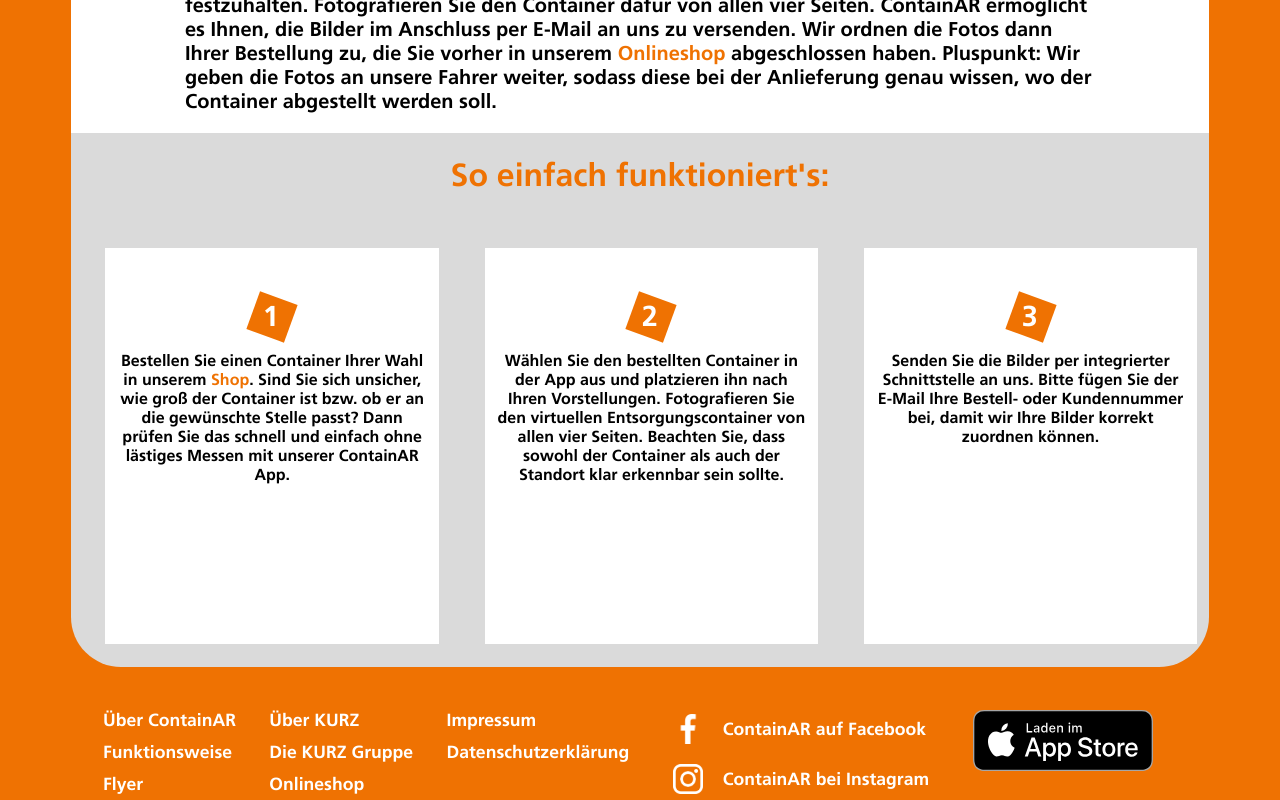
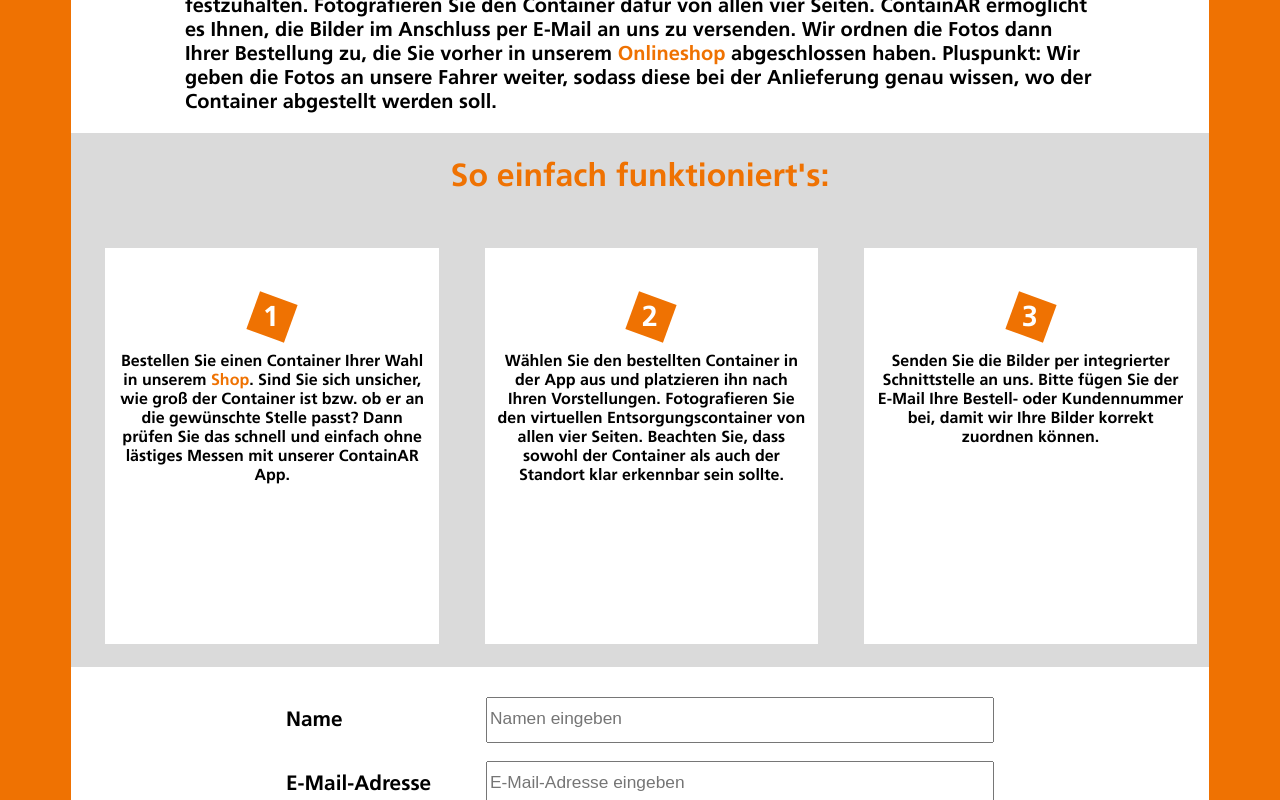
Before and after one commit to ContainAR/containar-website, a Vue app: page /#/ in a window 1280 px wide. Shown: the part 2200-3000 px from the top of the page. Built offline with nearby package versions, Linux system fonts and the light colour scheme.

Commit message:
now with forumlar

```diff
--- a/src/components/Contact.vue
+++ b/src/components/Contact.vue
@@ -120,7 +120,7 @@
 
 section {
 
-    /* border-radius: 0px 0px 50px 50px; */
+    border-radius: 0px 0px 50px 50px;
     font-family: "Frutiger_65_Bold";
     font-size: 1.3em;
     background-color: white;
--- a/src/components/LandingPage.vue
+++ b/src/components/LandingPage.vue
@@ -48,7 +48,7 @@
     link_image="img_send-images"
   ></info-right>
   <Workflow></Workflow>
-  <!-- <Contact></Contact> -->
+  <Contact></Contact>
 
 </template>
 
@@ -59,7 +59,7 @@
 import InfoRight from "../components/LandingPage/InfoRight.vue";
 import InfoLeft from "../components/LandingPage/InfoLeft.vue";
 import Video from "../components/Video.vue";
-// import Contact from "../components/Contact.vue"
+import Contact from "../components/Contact.vue"
 
 export default {
   name: "App",
@@ -68,7 +68,7 @@
     InfoRight,
     InfoLeft,
     Video,
-    // Contact
+    Contact
 
   },
 };
--- a/src/components/Workflow.vue
+++ b/src/components/Workflow.vue
@@ -63,7 +63,7 @@
 section {
 
   background-color: rgb(218, 218, 218);
-  border-radius: 0px 0px 50px 50px;
+  /* border-radius: 0px 0px 50px 50px; */
 
 }
 
```
